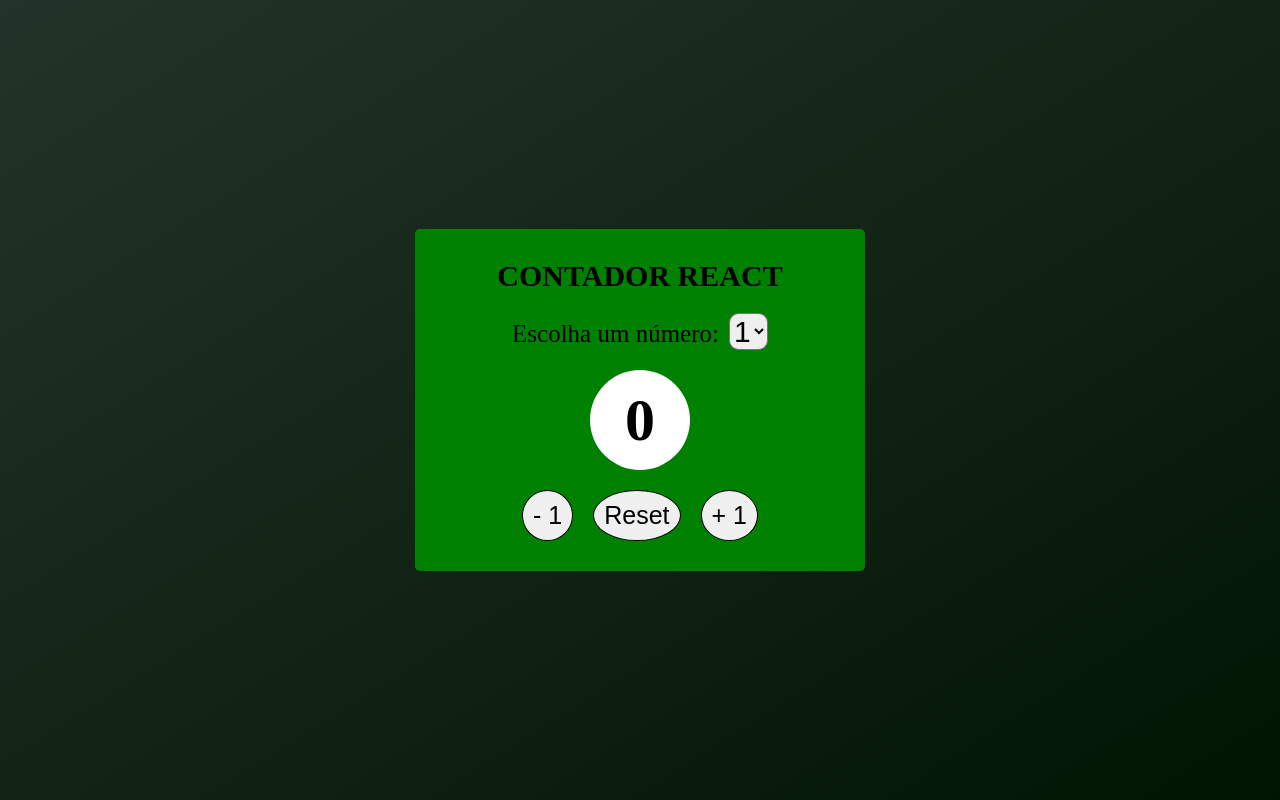
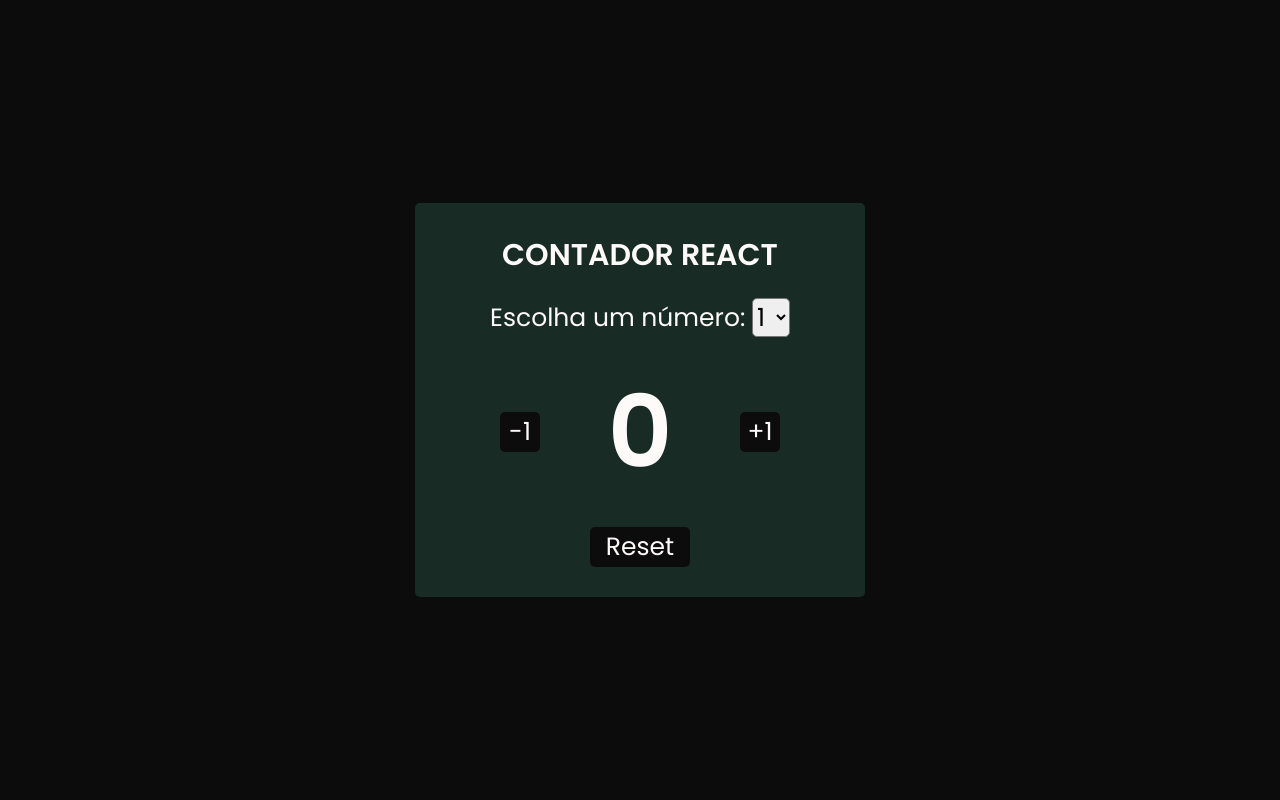
Before and after one commit to JullianOliveira/contador-react-teste, a React (Create React App) app: page / in a window 1280 px wide. Built offline with nearby package versions, Linux system fonts and the light colour scheme.

Commit message:
projeto finalizado

```diff
--- a/src/App.css
+++ b/src/App.css
@@ -1,15 +1,24 @@
-* {
+@import url('https://fonts.googleapis.com/css2?family=Poppins:wght@400;600&display=swap');
+
+:root{
+    --white: #fffafa;
+    --black: #0c0c0c;
+    --dark-green: #182c25;
+}
+
+*{
     margin: 0;
     padding: 0;
     box-sizing: border-box;
+    font-family: 'Poppins', sans-serif;
 }
 
 html{
     font-size: 62.5%;
 }
 
-.App {
-    background-image: linear-gradient(to bottom right, #233329, #011503);
+.App{
+    background-color: var(--black);
     height: 100vh;
     display: flex;
     justify-content: center;
@@ -17,8 +26,8 @@ html{
     padding: 2.5rem;
 }
 
-.counter {
-    background-color: green;
+.counter{
+    background-color: var(--dark-green);
     padding: 3rem 2rem;
     border-radius: .5rem;
     width: 45rem;
@@ -27,43 +36,56 @@ html{
 
 .counter h2{
     font-size: 3rem;
+    margin-bottom: 2rem;
+    color: var(--white);
 }
 
 .counter h1{
-    font-size: 6rem;
-    background-color: white;
-    width: 10rem;
-    line-height: 10rem;
-    margin: 0 auto;
-    border-radius: 50%;
+    font-size: 10rem;
+    width: 20rem;
+    color: var(--white);
+
 }
 
-.select{
-    font-size: 2.5rem;
+.counter .container{
+    display: flex;
+    align-items: center;
+    justify-content: center;
     margin: 2rem 0;
 }
 
-.select--list{
-    font-size: 3rem;
-    margin-left: 1rem;
-    border-radius: 25%;
+.select label{
+    font-size: 2.5rem;
+    color: var(--white);
 }
 
-.select--list:hover {
+.select select{
+    font-size: 2.5rem;
+    border-radius: 0.5rem;
+}
+
+.select select:hover{
     cursor: pointer;
 }
 
-.button {
+.button{
     font-size: 2.5rem;
-    padding: 1rem;
-    margin: 2rem 1rem 0rem 1rem;
-    border-radius: 50%;
-    border: 1px solid black;
+    width: 4rem;
+    height: 4rem;
+    border-radius: 0.5rem;
+    background-color: var(--black);
+    color: var(--white);
+    border: none;
+    transition: 0.2s linear;
 }
 
 .button:hover{
     scale: 1.2;
     cursor: pointer;
+}
+
+.reset{
+    width: 10rem;
 }
 
 /* media queries */
@@ -85,89 +107,3 @@ html{
         font-size: 50%;
     }
 }
-
-/*
-
- vcvc importar google fonts
-
-:root{
-    --main-color: #ff0;
-    --light-white: rgba(255,255,255,.5);
-    --light-black: rgba(0,0,0,.3);
-    --light-bg: rgba(255,255,255,.1);
-    --white: #fff;
-    --black: #000;
-    --gray: #333;
-}
-
-*{
-    font-family: ;
-    margin: 0; padding: 0;
-    box-sizing: border-box;
-    outline: none;
-    text-decoration: none;
-    text-transform: capitalize;
-}
-
-
-
-
-
-section{
-    margin: 0 auto;
-    max-width: 1200px;
-    padding: 2rem;
-    border: 1px solid yellow;
-}
-
-
-
-.home .flex{
-    height: 100vh;
-    display: flex;
-    justify-content: center;
-    align-items: center;
-}
-
-.home .flex form{
-    background-color: var(--light-bg);
-    border-radius: .5rem;
-    padding: 2rem;
-    width: 50rem;
-    color: white;
-    text-align: center;
-}
-
-.home .flex form h2{
-    font-size: 2.5rem;
-}
-
-.home .flex form h1{
-    font-size: 5rem;
-}
-
-
-
-/* media queries
-
-@media (max-width:991px){
-    html{
-        font-size: 55%;
-    }
-}
-
-@media (max-width:768px){
-    html{
-        font-size: 55%;
-    }
-}
-
-@media (max-width:450px){
-    html{
-        font-size: 50%;
-    }
-}
-
-
-
-*/
--- a/src/components/Button.js
+++ b/src/components/Button.js
@@ -1,7 +1,7 @@
 
-function Button({ value, operation }) {
+function Button({ value, operation, isReset }) {
   return (
-    <button className='button' onClick={operation} >{value}</button>
+    <button className={isReset === true ? "button reset" : "button"} onClick={operation} >{value}</button>
   )
 }
 
--- a/src/components/Counter.js
+++ b/src/components/Counter.js
@@ -8,12 +8,10 @@ function Counter() {
 
   function sub() {
     setCount(prevCount => prevCount - number);
-    console.log(typeof number)
   }
 
   function add() {
     setCount(prevCount => prevCount + number);
-    console.log(typeof number)
   }
 
   function reset() {
@@ -24,10 +22,14 @@ function Counter() {
     <div className="counter">
         <h2>CONTADOR REACT</h2>
         <Select number={number} setNumber={setNumber} />
-        <h1>{count}</h1>
-        <Button value={`- ${number}`} operation={sub} />
-        <Button value="Reset" operation={reset} />
-        <Button value={`+ ${number}`} operation={add} />
+        <div class="container">
+          <Button value={`-${number}`} operation={sub} isReset={false} />
+          <h1>{count}</h1>
+          <Button value={`+${number}`} operation={add} isReset={false} />
+        </div>
+        <div>
+          <Button value="Reset" operation={reset} isReset={true} />
+        </div>
     </div>
   )
 }
--- a/src/components/Select.js
+++ b/src/components/Select.js
@@ -8,8 +8,8 @@ function Select({ number, setNumber }) {
 
   return (
     <div className="select">
-      <label>Escolha um número:</label>
-      <select className="select--list" value={number} onChange={handleChange} >
+      <label>Escolha um número: </label>
+      <select value={number} onChange={handleChange} >
         {numbers.map(number => <option key={number} value={number}>{number}</option>)}
       </select>
     </div>
```
